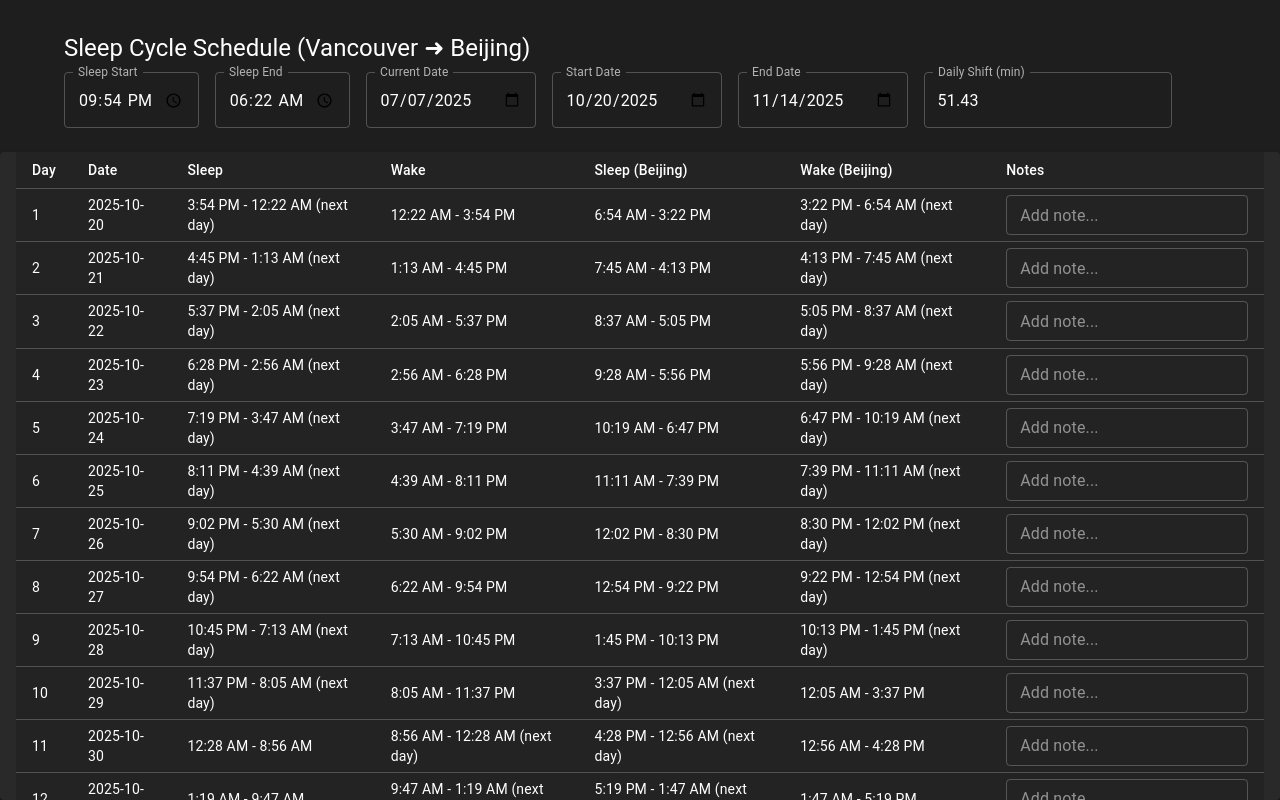
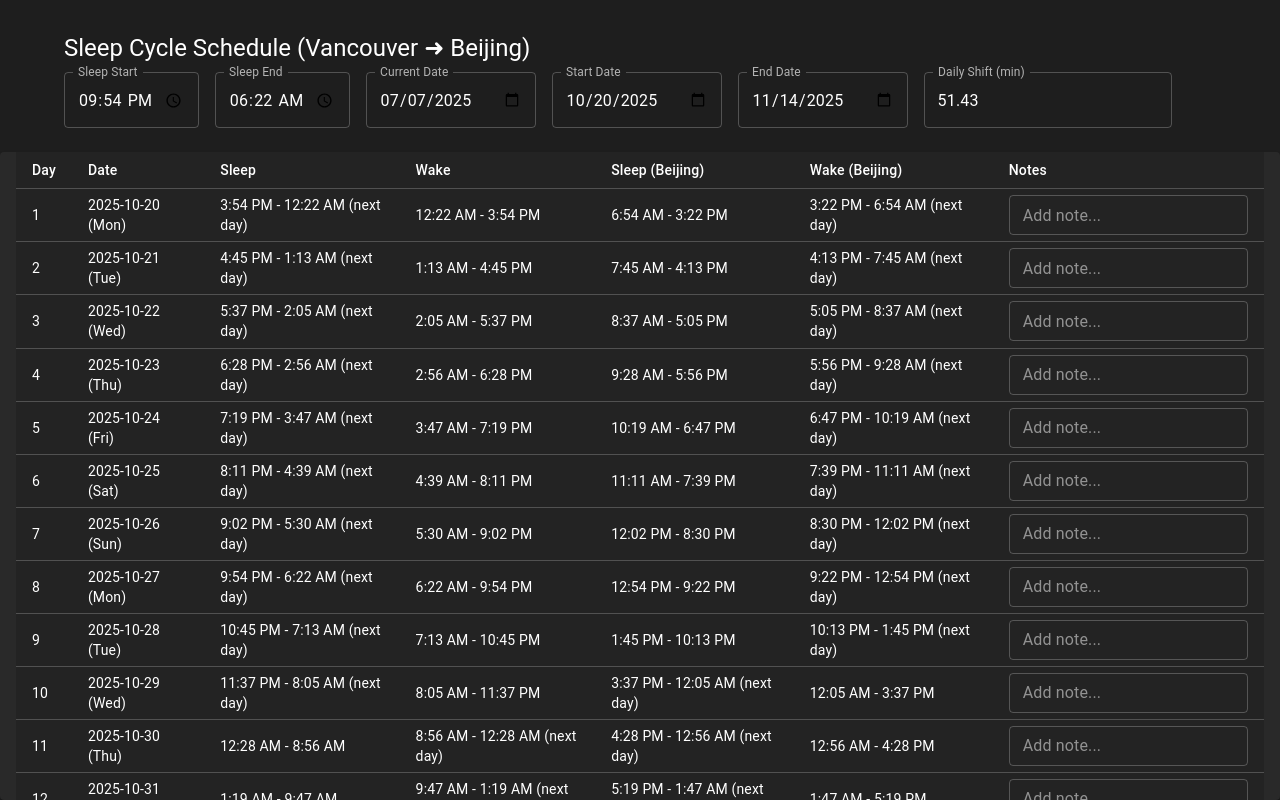
Before and after one commit to lmac2019/n24-calculator, a React (Create React App) app: page / in a window 1280 px wide. Built offline with nearby package versions, Linux system fonts and the light colour scheme.

Commit message:
added weekday

```diff
--- a/src/App.tsx
+++ b/src/App.tsx
@@ -316,7 +316,7 @@ export default function App() {
                       sx={selectedRow === day ? { backgroundColor: 'rgba(25, 118, 210, 0.15)' } : { cursor: 'pointer' }}
                     >
                       <TableCell sx={{ backgroundColor: selectedRow === day ? 'rgba(25, 118, 210, 0.15)' : '#232323' }}>{day}</TableCell>
-                      <TableCell sx={{ backgroundColor: selectedRow === day ? 'rgba(25, 118, 210, 0.15)' : '#232323' }}>{format(date, "yyyy-MM-dd")}</TableCell>
+                      <TableCell sx={{ backgroundColor: selectedRow === day ? 'rgba(25, 118, 210, 0.15)' : '#232323' }}>{format(date, "yyyy-MM-dd")} ({format(date, "EEE")})</TableCell>
                       <TableCell sx={{ backgroundColor: selectedRow === day ? 'rgba(25, 118, 210, 0.15)' : '#232323' }}>{`${sleepStart} - ${sleepEnd}`}</TableCell>
                       <TableCell sx={{ backgroundColor: selectedRow === day ? 'rgba(25, 118, 210, 0.15)' : '#232323' }}>{`${wakeStart} - ${wakeEnd}`}</TableCell>
                       <TableCell sx={{ backgroundColor: selectedRow === day ? 'rgba(25, 118, 210, 0.15)' : '#232323' }}>{`${sleepStartBJ} - ${sleepEndBJ}`}</TableCell>
```
